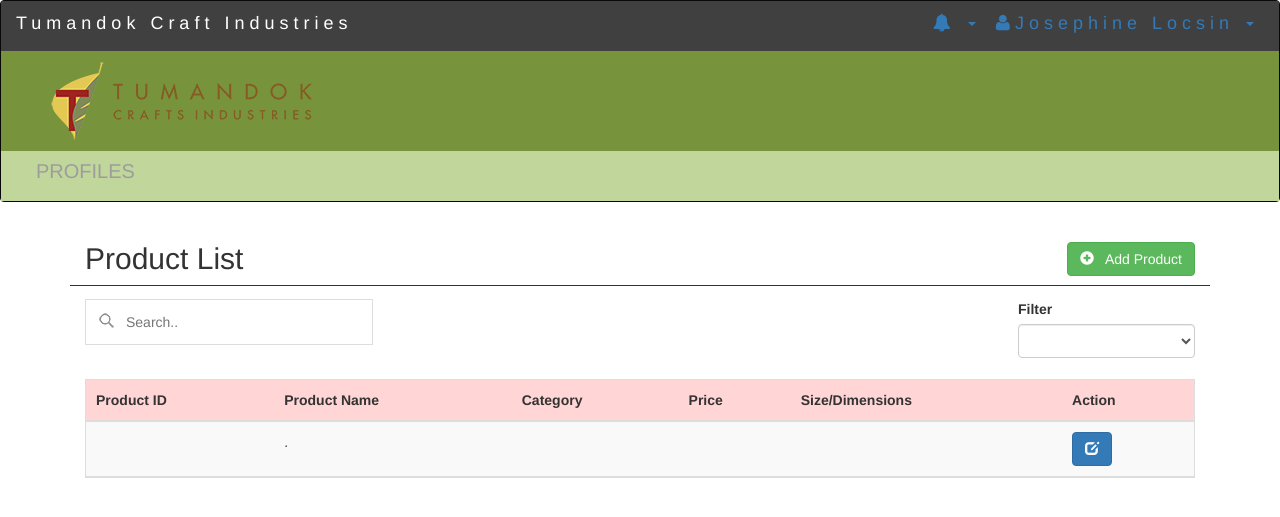
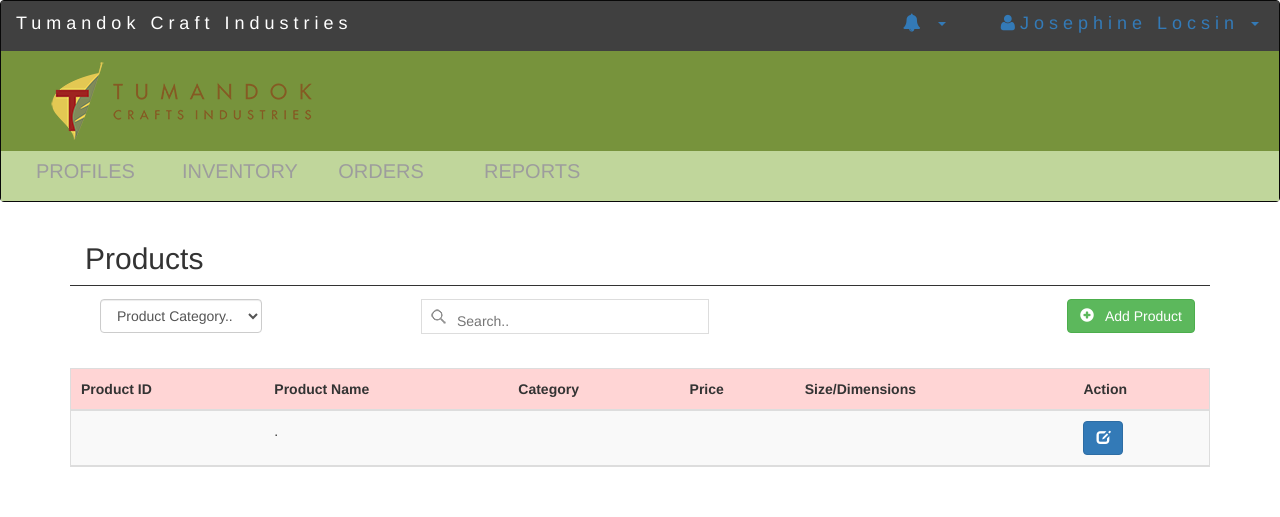
Before and after one commit to alvintalite/tci, a PHP site: page /productlist.php in a window 1280 px wide. Shown: the top 517 px of the page. Run offline with PHP 8.4, Linux system fonts and the light colour scheme; data comes from the database, SQL or seed files in the repository; data that the repository does not hold is empty.

Commit message:
amu lang ni e pull

```diff
--- a/css/custom_style.css
+++ b/css/custom_style.css
@@ -16,6 +16,7 @@
 
 .modules{
     background-color: rgb(192, 214, 155) !important;
+
 }
 
 .white{
@@ -63,9 +64,9 @@
 }
 
 .menu{
-    color:white !important;
-    margin-right:10px !important;
-    margin-left:10px !important;
+    color:black !important;
+    margin-left:50px !important;
+    margin-right: 5px;
 }
 
 ul.nav li.dropdown:hover > ul.dropdown-menu {
--- a/header.php
+++ b/header.php
@@ -84,10 +84,19 @@
                     <a href="#" data-toggle="dropdown">PROFILES</a>
                     <ul class="dropdown-menu">
                         <li><a href="productlist.php"  class="fontsizeheader">PRODUCTS</a></li>
-                        <li><a href="#"  class="fontsizeheader">INVENTORY</a></li>
-                        <li><a href="#"  class="fontsizeheader">ORDERS</a></li>
+                        <li><a href="#"  class="fontsizeheader">CUSTOMER</a></li>
+                        <li><a href="#"  class="fontsizeheader">EMPLOYEES</a></li>
                     </ul>
                 </li>
+                    <li class="menu">
+                         <a href="#">INVENTORY</a>
+                    </li>
+                    <li class="menu">
+                         <a href="#">ORDERS</a>
+                    </li>
+                    <li class="menu">
+                         <a href="#">REPORTS</a>
+                    </li>
             </ul>
         </div>
 	</nav>
--- a/productlist.php
+++ b/productlist.php
@@ -36,13 +36,13 @@ $pages = ceil($total / $perPage);
 
 #myInput {
   background-image: url('./img/searchicon.png');
-  background-position: 10px 10px;
+  background-position: 6px 6px;
   background-repeat: no-repeat;
-  width: 100%;
   font-size: 14px;
-  padding: 12px 20px 12px 40px;
+  padding: 11px 5px 2px 35px;
   border: 1px solid #ddd;
   margin-bottom: 12px;
+  margin-left: 1.5in;
 }
 
 #myTable {
@@ -75,28 +75,36 @@ $pages = ceil($total / $perPage);
 		<div class="col-lg-12">
 				<div class="row productlist_line">
 					<div class="col-md-7" >
-					<h2>Product List</h2>
-				</div>
-				<div class="col-md-5 text-right" style="padding-top:20px;">
-	                <a href="productcreate.php" class="btn btn-success btn-md"><span class="glyphicon glyphicon-plus-sign"></span>&nbsp;&nbsp; Add Product</a>
+						<h2>Products</h2>
 					</div>
 				</div>
 					<div class="controls">
 			       		<input type="text" id="myInput" onkeyup="myFunction()" placeholder="Search.." title="Type in" style="width: 3in">
+
 			       		<div class="pull-right">
-					<label class="control-label">Filter</label>
-	       			<select id="filters" class="form-control" name="filters" onChange="myFilter()" placeholder="Product Category">
-				     	<option></option>
-				    	<option>Accepted</option>
-				    	<option>Deferred</option>
-				    	<option>Pending</option>
-				    	<option>Temporarily Deferred</option>
-			    	</select>
+			       		<a href="productcreate.php" class="btn btn-success btn-md"><span class="glyphicon glyphicon-plus-sign"></span>&nbsp;&nbsp; Add Product</a>
 			       		</div>
 
+
+			       		<div class="pull-left">
+			       			<div class="col-lg-12">
+			       				<select id="category" class="form-control" name="category" onChange="category()">
+						     	<option value="" disabled selected hidden> Product Category..</option>
+						    	<option>Vase</option>
+						    	<option>Lamps</option>
+						    	<option>Tables</option>
+						    	<option>Wall Decors</option>
+					    		</select>
+
+			       			</div>
+			       		</div>
+					</div>
+		</div>
 	</div>
 	      	<br>
 			<div class="table-responsive">
+
+				<div class="container">
 					<table class="table table-hover table-striped" id="myTable">
 					<thead>
 						<tr class="alert-info">
@@ -149,6 +157,9 @@ $pages = ceil($total / $perPage);
 						?>
 					</tbody>
 				</table>
+
+				</div>
+
 			</div>
 
 <!--edit @ footer.php-->
```
Lines whose indentation alone changed are shown as unchanged.
